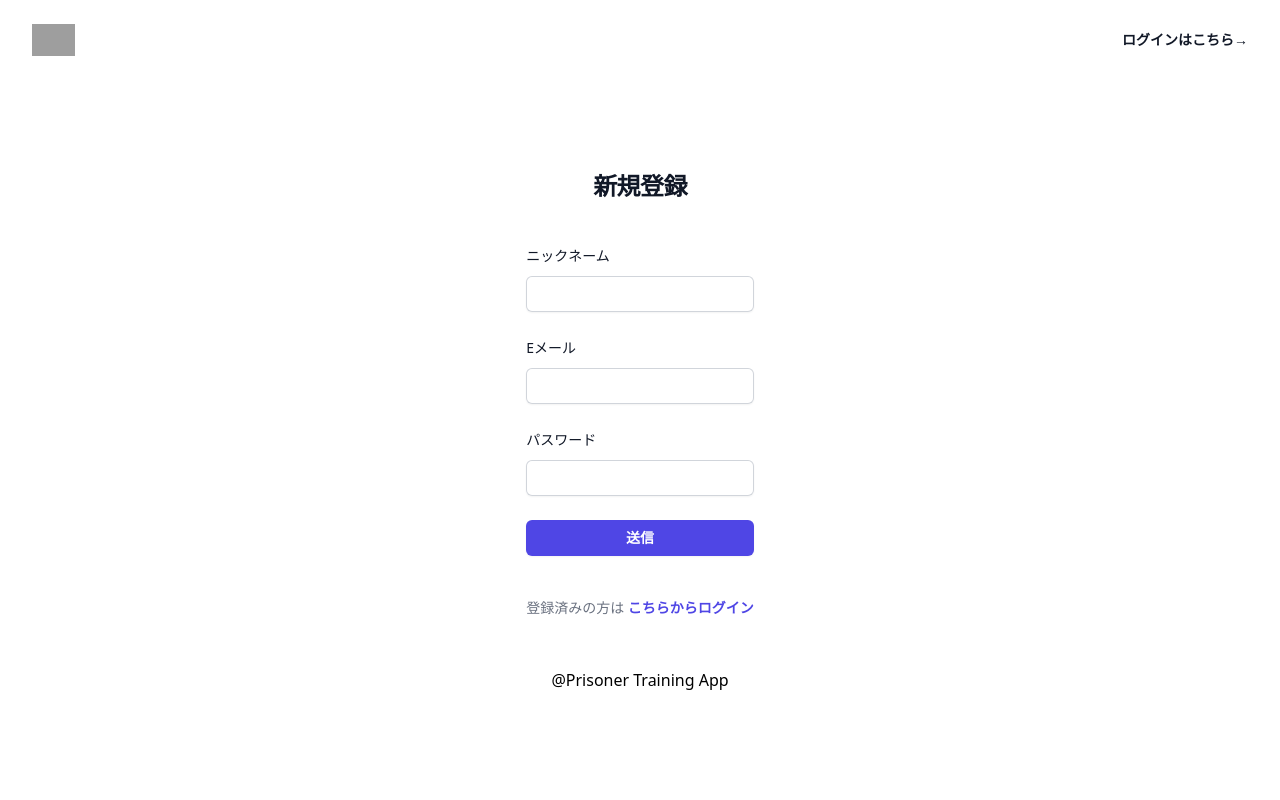
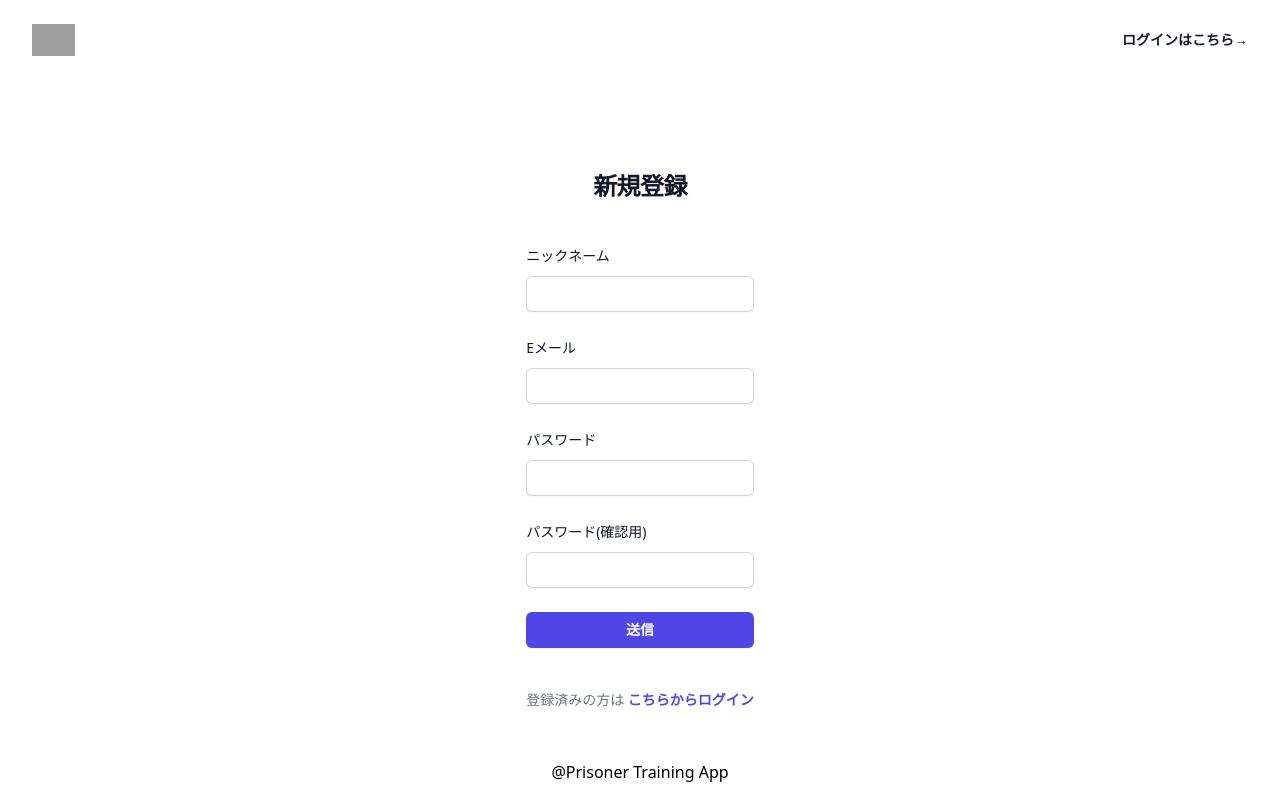
Before and after one commit to Hijikata1869/simplified-prisoner-training-app-frontend, a Next.js app: page /sign-up in a window 1280 px wide. Built offline with nearby package versions, Linux system fonts and the light colour scheme; grey boxes are pictures that could not be loaded.

Commit message:
Auth.jsを削除し、sign-up.jsを作成

```diff
--- a/components/Auth.js
+++ /dev/null
@@ -1,95 +0,0 @@
-export default function Auth() {
-  return (
-    <>
-      <div className="flex min-h-full flex-1 flex-col justify-center px-6 py-12 lg:px-8">
-        <div className="sm:mx-auto sm:w-full sm:max-w-sm">
-          <h2 className="mt-10 text-center text-2xl font-bold leading-9 tracking-tight text-gray-900">
-            新規登録
-          </h2>
-        </div>
-
-        <div className="mt-10 sm:mx-auto sm:w-full sm:max-w-sm">
-          <form className="space-y-6" action="#" method="POST">
-            <div>
-              <label
-                htmlFor="username"
-                className="block text-sm font-medium leading-6 text-gray-900"
-              >
-                ニックネーム
-              </label>
-              <div className="mt-2">
-                <input
-                  id="username"
-                  name="username"
-                  type="text"
-                  autoComplete="nickname"
-                  required
-                  className="block w-full rounded-md border-0 py-1.5 text-gray-900 shadow-sm ring-1 ring-inset ring-gray-300 placeholder:text-gray-400 focus:ring-2 focus:ring-inset focus:ring-indigo-600 sm:text-sm sm:leading-6"
-                />
-              </div>
-            </div>
-
-            <div>
-              <label
-                htmlFor="email"
-                className="block text-sm font-medium leading-6 text-gray-900"
-              >
-                Eメール
-              </label>
-              <div className="mt-2">
-                <input
-                  id="email"
-                  name="email"
-                  type="email"
-                  autoComplete="email"
-                  required
-                  className="block w-full rounded-md border-0 py-1.5 text-gray-900 shadow-sm ring-1 ring-inset ring-gray-300 placeholder:text-gray-400 focus:ring-2 focus:ring-inset focus:ring-indigo-600 sm:text-sm sm:leading-6"
-                />
-              </div>
-            </div>
-
-            <div>
-              <div className="flex items-center justify-between">
-                <label
-                  htmlFor="password"
-                  className="block text-sm font-medium leading-6 text-gray-900"
-                >
-                  パスワード
-                </label>
-              </div>
-              <div className="mt-2">
-                <input
-                  id="password"
-                  name="password"
-                  type="password"
-                  autoComplete="current-password"
-                  required
-                  className="block w-full rounded-md border-0 py-1.5 text-gray-900 shadow-sm ring-1 ring-inset ring-gray-300 placeholder:text-gray-400 focus:ring-2 focus:ring-inset focus:ring-indigo-600 sm:text-sm sm:leading-6"
-                />
-              </div>
-            </div>
-
-            <div>
-              <button
-                type="submit"
-                className="flex w-full justify-center rounded-md bg-indigo-600 px-3 py-1.5 text-sm font-semibold leading-6 text-white shadow-sm hover:bg-indigo-500 focus-visible:outline focus-visible:outline-2 focus-visible:outline-offset-2 focus-visible:outline-indigo-600"
-              >
-                送信
-              </button>
-            </div>
-          </form>
-
-          <p className="mt-10 text-center text-sm text-gray-500">
-            登録済みの方は{" "}
-            <a
-              href="#"
-              className="font-semibold leading-6 text-indigo-600 hover:text-indigo-500"
-            >
-              こちらからログイン
-            </a>
-          </p>
-        </div>
-      </div>
-    </>
-  );
-}
--- a/pages/sign-up.js
+++ b/pages/sign-up.js
@@ -1,10 +1,171 @@
+import { useState } from "react";
+
 import Layout from "../components/Layout";
-import Auth from "../components/Auth";
 
 export default function SignUp() {
+  const [nickname, setNickname] = useState("");
+  const [email, setEmail] = useState("");
+  const [password, setPassword] = useState("");
+  const [confirmationPassword, setConfirmationPassword] = useState("");
+
+  const signUp = async () => {
+    try {
+      await fetch(`${process.env.NEXT_PUBLIC_RAILSAPI_URL}users`, {
+        method: "POST",
+        body: JSON.stringify({
+          name: nickname,
+          email: email,
+          password: password,
+          password_confirmation: confirmationPassword,
+        }),
+        headers: {
+          "Content-Type": "application/json",
+        },
+      })
+        .then((res) => {
+          if (res.status === 422) {
+            throw "ユーザーを新規作成できませんでした";
+          } else if (res.status === 200) {
+            console.log(res.json());
+          }
+        })
+        .then((data) => {
+          console.log(data);
+        });
+    } catch (err) {
+      console.error(err);
+    }
+  };
+
   return (
     <Layout>
-      <Auth />
+      <div className="flex min-h-full flex-1 flex-col justify-center px-6 py-12 lg:px-8">
+        <div className="sm:mx-auto sm:w-full sm:max-w-sm">
+          <h2 className="mt-10 text-center text-2xl font-bold leading-9 tracking-tight text-gray-900">
+            新規登録
+          </h2>
+        </div>
+
+        <div className="mt-10 sm:mx-auto sm:w-full sm:max-w-sm">
+          <form className="space-y-6" action="#" method="POST">
+            <div>
+              <label
+                htmlFor="nickname"
+                className="block text-sm font-medium leading-6 text-gray-900"
+              >
+                ニックネーム
+              </label>
+              <div className="mt-2">
+                <input
+                  id="nickname"
+                  name="nickname"
+                  type="text"
+                  autoComplete="nickname"
+                  required
+                  className="block w-full rounded-md border-0 py-1.5 text-gray-900 shadow-sm ring-1 ring-inset ring-gray-300 placeholder:text-gray-400 focus:ring-2 focus:ring-inset focus:ring-indigo-600 sm:text-sm sm:leading-6"
+                  value={nickname}
+                  onChange={(e) => {
+                    setNickname(e.target.value);
+                  }}
+                />
+              </div>
+            </div>
+
+            <div>
+              <label
+                htmlFor="email"
+                className="block text-sm font-medium leading-6 text-gray-900"
+              >
+                Eメール
+              </label>
+              <div className="mt-2">
+                <input
+                  id="email"
+                  name="email"
+                  type="email"
+                  autoComplete="email"
+                  required
+                  className="block w-full rounded-md border-0 py-1.5 text-gray-900 shadow-sm ring-1 ring-inset ring-gray-300 placeholder:text-gray-400 focus:ring-2 focus:ring-inset focus:ring-indigo-600 sm:text-sm sm:leading-6"
+                  value={email}
+                  onChange={(e) => {
+                    setEmail(e.target.value);
+                  }}
+                />
+              </div>
+            </div>
+
+            <div>
+              <div className="flex items-center justify-between">
+                <label
+                  htmlFor="password"
+                  className="block text-sm font-medium leading-6 text-gray-900"
+                >
+                  パスワード
+                </label>
+              </div>
+              <div className="mt-2">
+                <input
+                  id="password"
+                  name="password"
+                  type="password"
+                  autoComplete="current-password"
+                  required
+                  className="block w-full rounded-md border-0 py-1.5 text-gray-900 shadow-sm ring-1 ring-inset ring-gray-300 placeholder:text-gray-400 focus:ring-2 focus:ring-inset focus:ring-indigo-600 sm:text-sm sm:leading-6"
+                  value={password}
+                  onChange={(e) => {
+                    setPassword(e.target.value);
+                  }}
+                />
+              </div>
+            </div>
+
+            <div>
+              <div className="flex items-center justify-between">
+                <label
+                  htmlFor="confirmationPassword"
+                  className="block text-sm font-medium leading-6 text-gray-900"
+                >
+                  パスワード(確認用)
+                </label>
+              </div>
+              <div className="mt-2">
+                <input
+                  id="confirmationPassword"
+                  name="confirmationPassword"
+                  type="password"
+                  autoComplete="current-password"
+                  required
+                  className="block w-full rounded-md border-0 py-1.5 text-gray-900 shadow-sm ring-1 ring-inset ring-gray-300 placeholder:text-gray-400 focus:ring-2 focus:ring-inset focus:ring-indigo-600 sm:text-sm sm:leading-6"
+                  value={confirmationPassword}
+                  onChange={(e) => {
+                    setConfirmationPassword(e.target.value);
+                  }}
+                />
+              </div>
+            </div>
+
+            <div>
+              <button
+                type="submit"
+                className="flex w-full justify-center rounded-md bg-indigo-600 px-3 py-1.5 text-sm font-semibold leading-6 text-white shadow-sm hover:bg-indigo-500 focus-visible:outline focus-visible:outline-2 focus-visible:outline-offset-2 focus-visible:outline-indigo-600"
+                onClick={() => signUp()}
+              >
+                送信
+              </button>
+            </div>
+          </form>
+
+          <p className="mt-10 text-center text-sm text-gray-500">
+            登録済みの方は{" "}
+            <a
+              href="#"
+              className="font-semibold leading-6 text-indigo-600 hover:text-indigo-500"
+            >
+              こちらからログイン
+            </a>
+          </p>
+        </div>
+      </div>
     </Layout>
   );
 }
```
